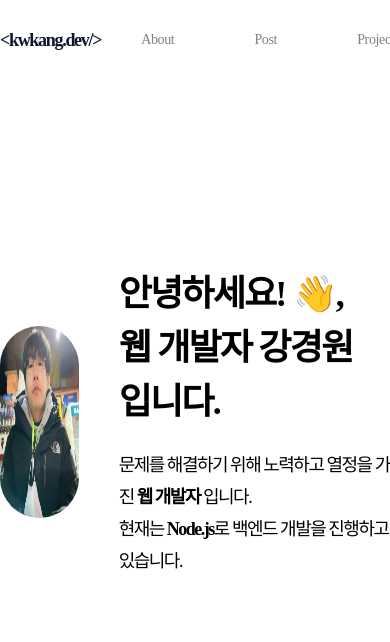
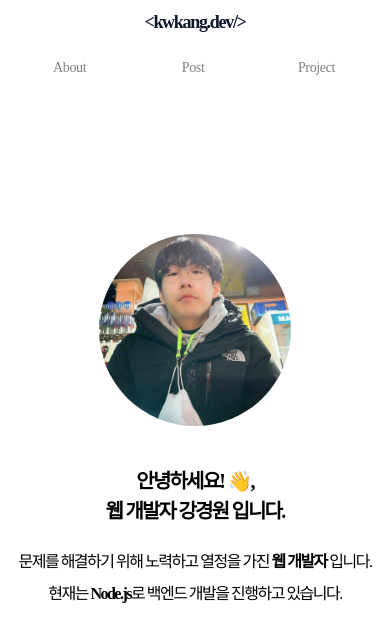
Before and after one commit to kkwondev/intro.kwkang.dev, a Vue app: page / in a window 390 px wide. Shown: the top 642 px of the page. Built offline with nearby package versions, Linux system fonts and the light colour scheme.

Commit message:
media query

```diff
--- a/src/layouts/Header.vue
+++ b/src/layouts/Header.vue
@@ -1,13 +1,15 @@
 <template>
   <div class="w-full h-20 font-[Quicksand] fixed">
     <nav
-      class="max-w-[1200px] mx-auto h-full flex justify-between items-center"
+      class="max-w-[1200px] mx-auto h-full flex justify-between items-center tablet:block tablet:p-2 tablet:text-center"
     >
       <h1 class="text-lg font-semibold -tracking-[1.3px] text-slate-900">
         <router-link to="/"> &lt;kwkang.dev/&gt; </router-link>
       </h1>
       <ul class="flex items-center h-full">
-        <li class="px-10 text-sm -tracking-wide">
+        <li
+          class="px-10 text-sm -tracking-wide tablet:block tablet:w-[33%] tablet:text-center"
+        >
           <router-link
             @click="comingsoonAlert"
             to="/"
@@ -21,7 +23,7 @@
           <!-- <p @click="comingsoonAlert">About</p> -->
         </li>
         <li
-          class="px-10 text-sm -tracking-wide"
+          class="px-10 text-sm -tracking-wide tablet:block tablet:w-[33%] tablet:text-center"
           :class="
             route.name === 'post'
               ? 'font-semibold opacity-100'
@@ -31,7 +33,7 @@
           <router-link to="/" @click="comingsoonAlert">Post</router-link>
         </li>
         <li
-          class="px-10 text-sm -tracking-wide"
+          class="px-10 text-sm -tracking-wide tablet:block tablet:w-[33%] tablet:text-center"
           :class="
             route.name === 'project'
               ? 'font-semibold opacity-100'
--- a/src/layouts/TheLayout.vue
+++ b/src/layouts/TheLayout.vue
@@ -1,6 +1,6 @@
 <template>
   <Header />
-  <div class="max-w-[1200px] mx-auto">
+  <div class="max-w-[1200px] mx-auto moblie:px-4">
     <slot />
   </div>
 </template>
--- a/src/views/HomeView.vue
+++ b/src/views/HomeView.vue
@@ -1,20 +1,24 @@
 <template>
-  <div class="flex gap-10 justify-center items-center h-[100vh]">
-    <div class="w-[30%]">
+  <div
+    class="flex gap-10 justify-center items-center h-[100vh] tablet:flex-col"
+  >
+    <div class="w-[30%] tablet:w-[100%] tablet:flex tablet:justify-center">
       <img
         src="@/assets/common/my.jpeg"
         alt="my"
-        class="block rounded-full w-48 h-48"
+        class="block rounded-full w-48 h-48 tablet:w-30 tablet:h-30 moblie:w-24 moblie:h-24"
       />
     </div>
     <div>
       <h2
-        class="font-nanum -tracking-[1.8px] font-semibold text-4xl leading-normal mb-5"
+        class="font-nanum -tracking-[1.8px] font-semibold text-4xl leading-normal mb-5 tablet:text-center tablet:text-[20px] moblie:text-[16px]"
       >
         안녕하세요! 👋, <br />
         웹 개발자 강경원 입니다.
       </h2>
-      <div class="font-nanum -tracking-[1.5px] text-lg">
+      <div
+        class="font-nanum -tracking-[1.5px] text-lg tablet:text-center tablet:text-[16px] moblie:text-[14px]"
+      >
         <p class="leading-8">
           문제를 해결하기 위해 노력하고 열정을 가진
           <strong>웹 개발자</strong> 입니다. <br />
--- a/tailwind.config.js
+++ b/tailwind.config.js
@@ -6,6 +6,11 @@ module.exports = {
     fontFamily: {
       nanum: ["Nanum Gothic"],
     },
+    screens: {
+      desktop: { max: "1200px" },
+      tablet: { max: "768px" },
+      moblie: { max: "375px" },
+    },
   },
   plugins: [],
 };
```
